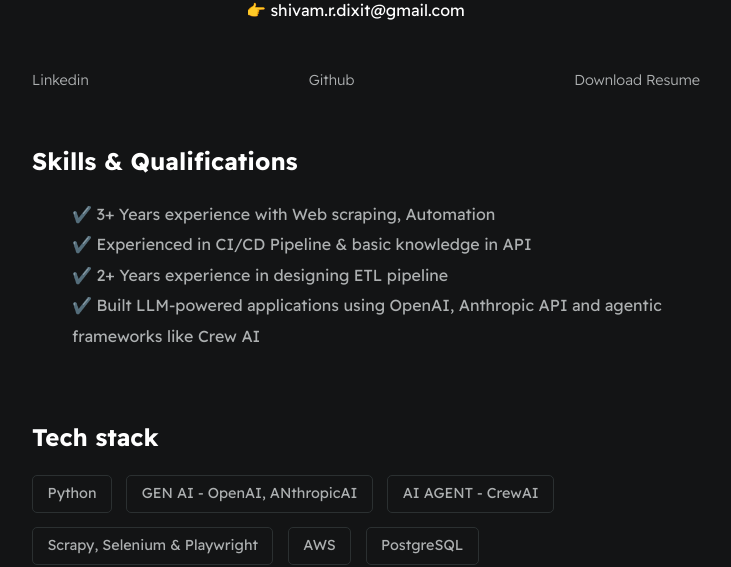
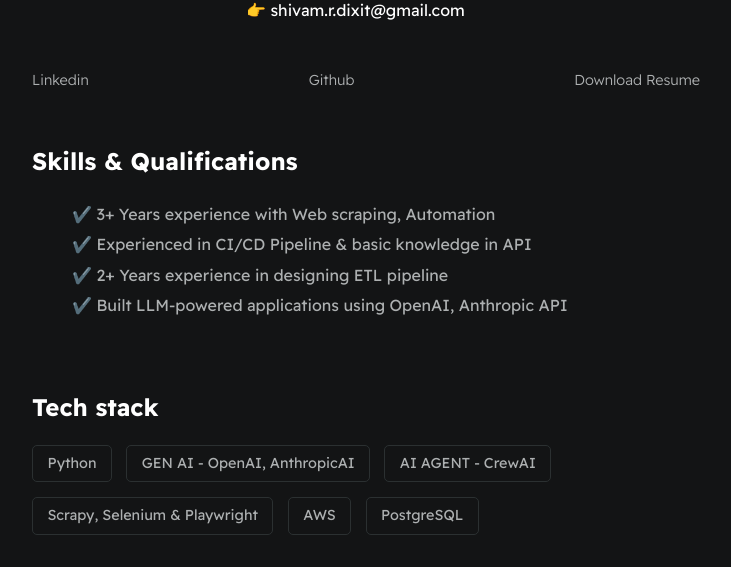
Before and after one commit to shivvu/Digital-Portfolio, a plain HTML site: page index.html in a window 1280 px wide. Shown: the part 234-801 px from the top of the page, without its empty margins (274-1005 px from the left). Drawn offline with Linux system fonts and the light colour scheme.

Commit message:
Update index.html

```diff
--- a/index.html
+++ b/index.html
@@ -39,7 +39,7 @@
                 <li>✔️ 3+ Years experience with Web scraping, Automation</li>
                 <li>✔️ Experienced in CI/CD Pipeline & basic knowledge in API </li>
                 <li>✔️ 2+ Years experience in designing ETL pipeline</li>
-                <li>✔️ Built LLM-powered applications using OpenAI, Anthropic API and agentic frameworks like Crew AI</li>
+                <li>✔️ Built LLM-powered applications using OpenAI, Anthropic API</li>
             </ul>
         </section>
 
@@ -48,7 +48,7 @@
 
             <div id="wrapper--techstack__items">
                 <div class="card--techstack"><span>Python</span></div>
-                <div class="card--techstack"><span>GEN AI - OpenAI, ANthropicAI </span></div>
+                <div class="card--techstack"><span>GEN AI - OpenAI, AnthropicAI </span></div>
                  <div class="card--techstack"><span>AI AGENT - CrewAI </span></div>
                 <div class="card--techstack"><span>Scrapy, Selenium & Playwright</span></div>
                 <div class="card--techstack"><span>AWS</span></div>
```
